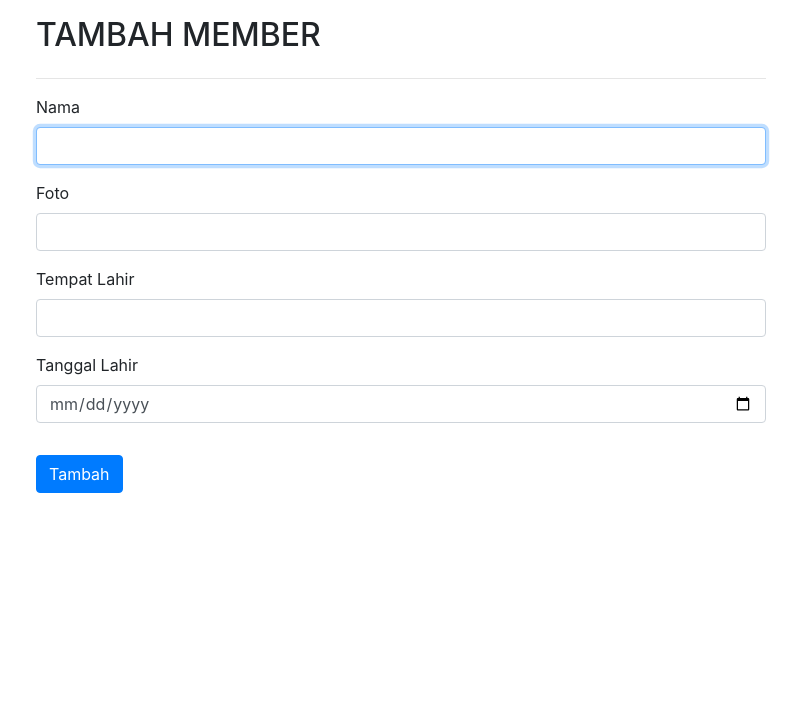
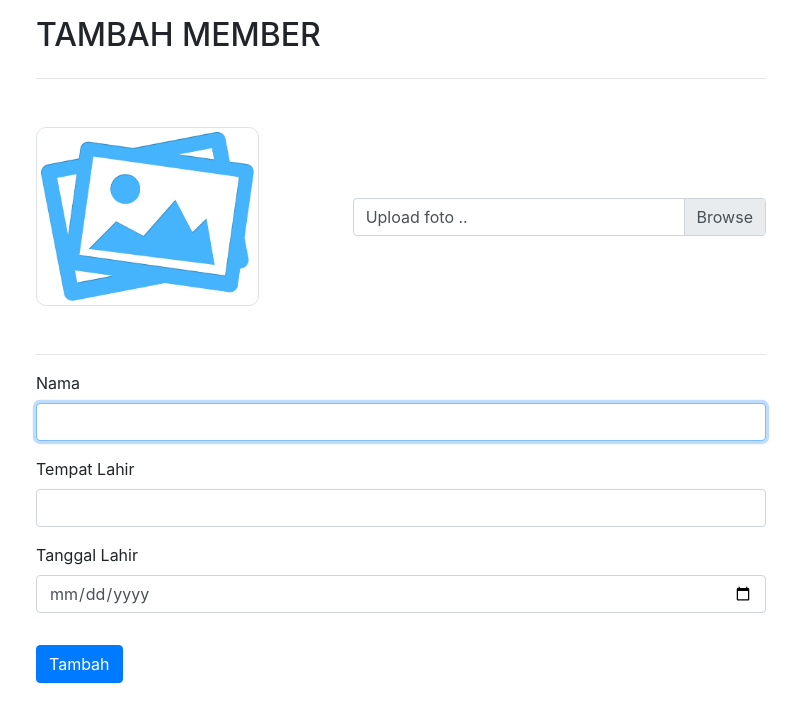
Before and after one commit to ariesetiadi00/ci4-tennis, a CodeIgniter 4 app: template app/Views/member/create.php in a window 1280 px wide. Shown: the part 56-778 px from the top of the page, without its empty margins (49-850 px from the left). Run offline with PHP 8.4 and a stand-in for CodeIgniter, Linux system fonts and the light colour scheme; the template is opened without the code that fills it, so the values that code supplies are empty; some libraries are stand-ins or nearby versions.

Commit message:
Add Foto Upload Preview

```diff
--- a/app/Controllers/BaseController.php
+++ b/app/Controllers/BaseController.php
@@ -1,4 +1,5 @@
 <?php
+
 namespace App\Controllers;
 
 /**
@@ -41,6 +42,6 @@ class BaseController extends Controller
 		//--------------------------------------------------------------------
 		// E.g.:
 		// $this->session = \Config\Services::session();
+		session();
 	}
-
 }
--- a/app/Views/layout/template.php
+++ b/app/Views/layout/template.php
@@ -24,6 +24,7 @@
     <script src="https://code.jquery.com/jquery-3.5.1.slim.min.js" integrity="sha384-DfXdz2htPH0lsSSs5nCTpuj/zy4C+OGpamoFVy38MVBnE+IbbVYUew+OrCXaRkfj" crossorigin="anonymous"></script>
     <script src="https://cdn.jsdelivr.net/npm/popper.js@1.16.0/dist/umd/popper.min.js" integrity="sha384-Q6E9RHvbIyZFJoft+2mJbHaEWldlvI9IOYy5n3zV9zzTtmI3UksdQRVvoxMfooAo" crossorigin="anonymous"></script>
     <script src="https://stackpath.bootstrapcdn.com/bootstrap/4.5.0/js/bootstrap.min.js" integrity="sha384-OgVRvuATP1z7JjHLkuOU7Xw704+h835Lr+6QL9UvYjZE3Ipu6Tp75j7Bh/kR0JKI" crossorigin="anonymous"></script>
+    <script src="/js/script.js"></script>
 </body>
 
 </html>
--- a/app/Views/member/create.php
+++ b/app/Views/member/create.php
@@ -5,23 +5,38 @@
         <div class="col-8">
             <h2 class="my-4">TAMBAH MEMBER</h2>
             <hr>
-            <form action="/member/save" method="POST">
+            <form action="/member/save" method="POST" enctype="multipart/form-data">
                 <?= csrf_field(); ?>
+                <div class="form-group row my-5">
+                    <div class="col-4 d-flex align-content-md-center">
+                        <img class="foto-preview img-thumbnail img-fluid" src="/img/default.png">
+                    </div>
+                    <div class="col-1"></div>
+                    <div class="col-7 d-flex align-items-center">
+                        <div class="custom-file">
+
+                            <input type="file" id="foto" name="foto" class="custom-file-input<?= ($validation->hasError('foto')) ? ' is-invalid' : ''; ?>" value="<?= old('foto'); ?>" onchange="preview()">
+
+                            <div class="invalid-feedback">
+                                <?= $validation->getError('foto'); ?>
+                            </div>
+
+                            <label class="custom-file-label foto-label" for="foto">Upload foto ..</label>
+                        </div>
+                    </div>
+                </div>
+                <hr>
                 <div class="form-group">
                     <label for="nama">Nama</label>
-                    <input type="text" class="form-control" name="nama" id="nama" autofocus required autocomplete="off">
-                </div>
-                <div class="form-group">
-                    <label for="foto">Foto</label>
-                    <input type="text" class="form-control" name="foto" id="foto" required autocomplete="off">
+                    <input type="text" class="form-control" name="nama" id="nama" autofocus required autocomplete="off" value="<?= old('nama'); ?>">
                 </div>
                 <div class="form-group">
                     <label for="tmp_lahir">Tempat Lahir</label>
-                    <input type="text" class="form-control" name="tmp_lahir" id="tmp_lahir" required autocomplete="off">
+                    <input type="text" class="form-control" name="tmp_lahir" id="tmp_lahir" required autocomplete="off" value="<?= old('tmp_lahir'); ?>">
                 </div>
                 <div class="form-group">
                     <label for="tgl_lahir">Tanggal Lahir</label>
-                    <input type="date" class="form-control" name="tgl_lahir" id="tgl_lahir" aria-describedby="nameHelp" required autocomplete="off">
+                    <input type="date" class="form-control" name="tgl_lahir" id="tgl_lahir" required autocomplete="off" value="<?= old('tgl_lahir'); ?>">
                 </div>
                 <button type="submit" class="btn btn-primary mt-3">Tambah</button>
             </form>
--- a/app/Views/member/index.php
+++ b/app/Views/member/index.php
@@ -28,7 +28,7 @@
                     <?php foreach ($member as $m) : ?>
                         <tr>
                             <th scope="row"> <?= $i++; ?> </th>
-                            <td><img class="profile" src="/img/<?= $m['foto']; ?>" alt="profile"></td>
+                            <td><img class="foto" src="/img/<?= $m['foto']; ?>" alt="profile"></td>
                             <td> <?= $m['nama']; ?> </td>
                             <td><a href="/member/<?= $m['id']; ?>/<?= $m['slug']; ?>" class="btn btn-success">Detail</a></td>
                         </tr>
--- a/public/css/style.css
+++ b/public/css/style.css
@@ -1,5 +1,12 @@
-img.profile {
-  width: 50px;
+img.foto {
+  width: 60px;
+  border-radius: 10px;
+}
+img.foto-preview {
+  width: 240px;
+  border-radius: 10px;
+  vertical-align: middle;
+  margin: 0 auto;
 }
 .table > tbody > tr > * {
   vertical-align: middle;
--- /dev/null
+++ b/public/js/script.js
@@ -0,0 +1,16 @@
+function preview() {
+  // Ambil Foto Preview
+  const fotoPreview = document.querySelector(".foto-preview");
+  // Ambil Input Foto
+  const foto = document.querySelector("#foto");
+  // Ambil Label Foto
+  const fotoLabel = document.querySelector(".foto-label");
+
+  fotoLabel.textContent = foto.files[0].name;
+  const newPreview = new FileReader();
+  newPreview.readAsDataURL(foto.files[0]);
+
+  newPreview.onload = function (e) {
+    fotoPreview.src = e.target.result;
+  };
+}
```
Also changed, not shown: app/Controllers/Member.php (+44 -2 lines), public/img/d-female.png (added), public/img/d-male.png (added), public/img/default.png (added).
